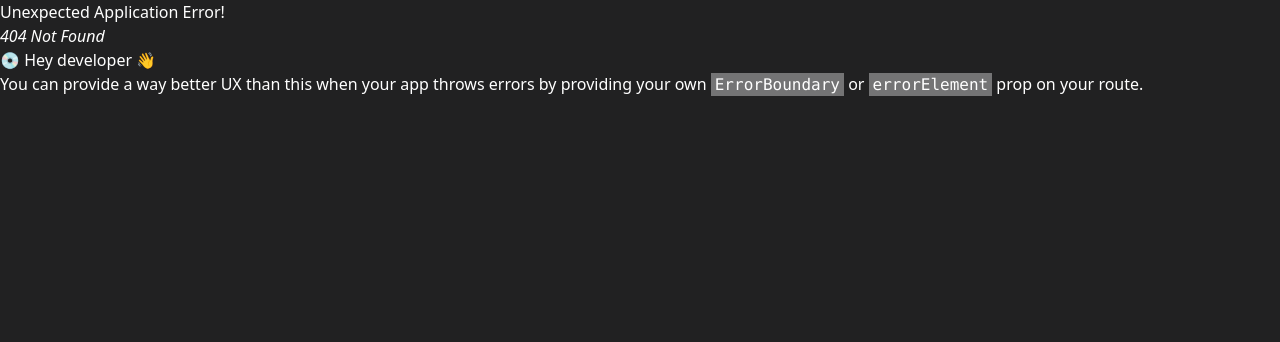
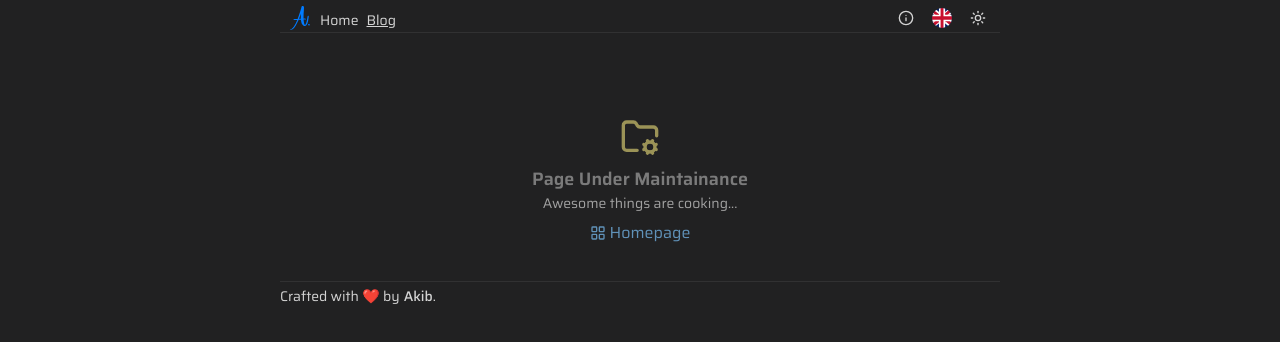
Before and after one commit to akibur-r/portfolio, a React (Vite) app: page /blogs in a window 1280 px wide. Before the commit this address had no page. Shown: the top 342 px of the page. Built offline with nearby package versions, Linux system fonts and the light colour scheme.

Commit message:
Updated root layout and added blogs route

```diff
--- a/src/components/shared/footer/Footer.tsx
+++ b/src/components/shared/footer/Footer.tsx
@@ -3,7 +3,7 @@ import { Link } from "react-router";
 
 const Footer = () => {
   return (
-    <footer className="mx-auto w-full max-w-[45rem]">
+    <footer>
       <Separator />
       <div className="text-sm flex gap-1 items-center justify-center md:justify-start py-1">
         <span>Crafted with ❤️ by</span>
--- a/src/components/shared/navbar/Navbar.tsx
+++ b/src/components/shared/navbar/Navbar.tsx
@@ -18,7 +18,7 @@ import { ThemeToggle } from "../buttons/themeToggle/ThemeToggle";
 const Navbar = () => {
   const [drawerOpen, setDrawerOpen] = useState(false);
   return (
-    <header className="mx-auto w-full max-w-[45rem] py-1 sticky top-0 z-50 bg-background">
+    <header className="py-1 sticky top-0 z-50 bg-background">
       <div className="flex items-center px-2 justify-between">
         {/* left */}
         <div className="w-fit flex gap-2">
@@ -27,7 +27,7 @@ const Navbar = () => {
             <NavLink to={"/"} className={"flex items-end hover:underline"}>
               Home
             </NavLink>
-            <NavLink to={"/blog"} className={"flex items-end hover:underline"}>
+            <NavLink to={"/blogs"} className={"flex items-end hover:underline"}>
               Blog
             </NavLink>
           </div>
--- /dev/null
+++ b/src/components/shared/pageUnderMaintainance/PageUnderMaintainance.tsx
@@ -0,0 +1,29 @@
+import { Card, CardContent } from "@/components/ui/card";
+import { FolderCog, LayoutGrid } from "lucide-react";
+import { Link } from "react-router";
+
+const PageUnderMaintainance = () => {
+  return (
+    <Card className="max-w-sm w-full bg-transparent border-0 shadow-none text-neutral-600 dark:text-neutral-400">
+      <CardContent className="flex flex-col justify-center items-center gap-2">
+        <div className="text-[#d0c68b] dark:text-[#9b9357]">
+          <FolderCog className="w-10 h-10 " />
+        </div>
+        <div className="text-center">
+          <h1 className="font-semibold text-lg opacity-70">
+            Page Under Maintainance
+          </h1>
+          <p className="text-sm">Awesome things are cooking...</p>
+        </div>
+        <div className="flex gap-3 justify-around items-center">
+          <Link to={"/"} className="flex gap-1 items-center text-accent">
+            <LayoutGrid className="w-4 h-4" />
+            Homepage
+          </Link>
+        </div>
+      </CardContent>
+    </Card>
+  );
+};
+
+export default PageUnderMaintainance;
--- a/src/layouts/root/RootLayout.tsx
+++ b/src/layouts/root/RootLayout.tsx
@@ -6,10 +6,10 @@ import { Outlet } from "react-router";
 const RootLayout = () => {
   return (
     <>
-      <div className="container font-primary relative mx-auto scroll-my-12 text-neutral-800 dark:text-neutral-300 ">
+      <div className="container font-primary relative mx-auto scroll-my-12 text-neutral-800 dark:text-neutral-300 w-full max-w-[45rem]">
         <Navbar />
 
-        <main className="px-4 pt-6 md:px-16 md:pt-14 pb-3">
+        <main className="pt-6 px-4 md:pt-14 pb-3 space-y-8">
           <Outlet />
         </main>
 
@@ -22,7 +22,7 @@ const RootLayout = () => {
           classNames: {
             toast: "!w-fit !h-fit !py-2 items-center !border-accent/30",
             success: "!bg-[#B6CABB] dark:!bg-[#4A6B50] !border-[#4A6B50]/50",
-            error: "!bg-[#d6aeae] dark:!bg-[#7d634f] !border-[#7d634f]/50",
+            error: "!bg-[#d6aeae] dark:!bg-[#6b4a4a] !border-[#6b4a4a]/50",
             warning: "!bg-[#d9cda9] dark:!bg-[#7d6c4f] !border-[#7d6c4f]/50",
           },
         }}
--- /dev/null
+++ b/src/pages/blogspage/BlogsPage.tsx
@@ -0,0 +1,11 @@
+import PageUnderMaintainance from "@/components/shared/pageUnderMaintainance/PageUnderMaintainance";
+
+const BlogsPage = () => {
+  return (
+    <div className="flex justify-center">
+      <PageUnderMaintainance />
+    </div>
+  );
+};
+
+export default BlogsPage;
--- /dev/null
+++ b/src/pages/errorpage/ErrorPage.tsx
@@ -0,0 +1,31 @@
+import { Card, CardContent } from "@/components/ui/card";
+import { FolderSearch, LayoutGrid } from "lucide-react";
+import { Link } from "react-router";
+
+const ErrorPage = () => {
+  return (
+    <div className="h-screen w-screen flex justify-center items-center">
+      <Card className="max-w-sm w-full bg-transparent border-0 shadow-none text-neutral-600 dark:text-neutral-400">
+        <CardContent className="flex flex-col justify-center items-center gap-2">
+          <div className="text-[#d08b8b] dark:text-[#9b5757]">
+            <FolderSearch className="w-10 h-10 " />
+          </div>
+          <div className="text-center">
+            <h1 className="font-semibold text-lg opacity-70">Page Not Found</h1>
+            <p className="text-sm">
+              The page you're looking for is not created.
+            </p>
+          </div>
+          <div className="flex gap-3 justify-around items-center">
+            <Link to={"/"} className="flex gap-1 items-center text-accent">
+              <LayoutGrid className="w-4 h-4" />
+              Homepage
+            </Link>
+          </div>
+        </CardContent>
+      </Card>
+    </div>
+  );
+};
+
+export default ErrorPage;
--- a/src/pages/homepage/HomePage.tsx
+++ b/src/pages/homepage/HomePage.tsx
@@ -6,13 +6,13 @@ import Technologies from "@/components/homepage/technologies/Technologies";
 
 const HomePage = () => {
   return (
-    <div className="mx-auto w-full max-w-[45rem] space-y-8">
+    <>
       <Hero />
       <About />
       <Projects />
       <Technologies />
       <Education />
-    </div>
+    </>
   );
 };
 
--- a/src/routes/router.tsx
+++ b/src/routes/router.tsx
@@ -1,4 +1,6 @@
 import RootLayout from "@/layouts/root/RootLayout";
+import BlogsPage from "@/pages/blogspage/BlogsPage";
+import ErrorPage from "@/pages/errorpage/ErrorPage";
 import HomePage from "@/pages/homepage/HomePage";
 import { createBrowserRouter } from "react-router";
 
@@ -11,6 +13,11 @@ export const router = createBrowserRouter([
         index: true,
         Component: HomePage,
       },
+      {
+        path: "/blogs",
+        Component: BlogsPage,
+      },
     ],
+    errorElement: <ErrorPage />,
   },
 ]);
```
